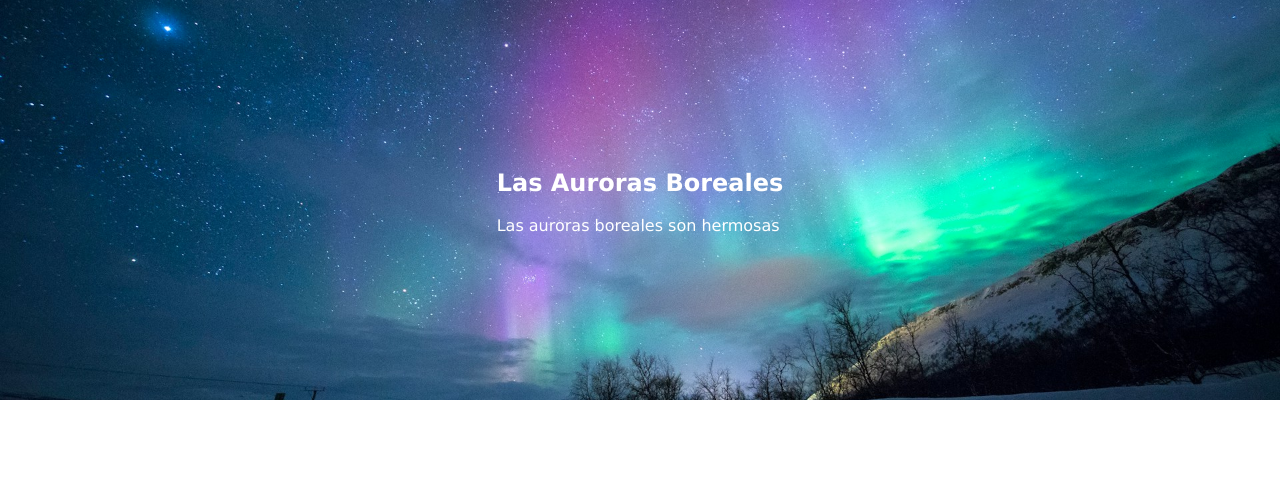
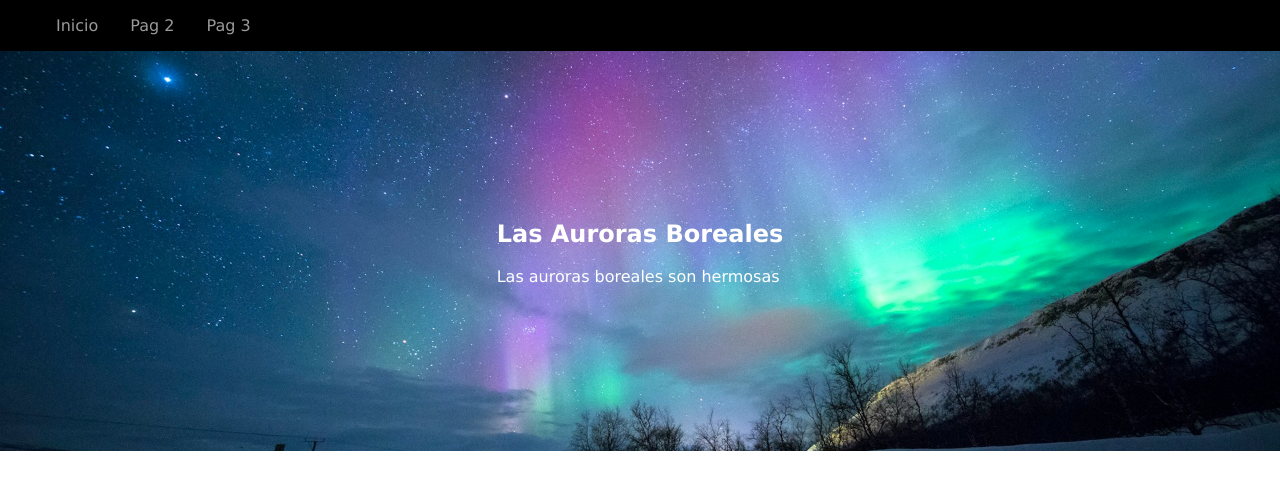
Before and after one commit to valenace/css-avanzado, a plain HTML site: page index.html in a window 1280 px wide. Drawn offline with Linux system fonts and the light colour scheme.

Commit message:
Flexbox: menu horizontal y vertical

```diff
--- a/index.html
+++ b/index.html
@@ -9,6 +9,19 @@
     </head>
 
     <body>
+        <menu class="menu-bar">
+            <ul>
+                <li>
+                    <a href="#">Inicio</a>
+                </li>
+                <li>
+                    <a href="#">Pag 2</a>
+                </li>
+                <li>
+                    <a href="#">Pag 3</a>
+                </li>
+            </ul>
+        </menu>
         <section>
             <div class="hero">
                 <div class="content">
--- a/style.css
+++ b/style.css
@@ -13,3 +13,25 @@ body{
     height: 400px;
     justify-content: center;
 }
+.menu-bar{
+    background-color: #000;
+    margin: 0;
+    /* width: 10em; Para menu vertical */
+}
+.menu-bar ul{
+    margin: 0;
+    padding: 0;
+    display: flex;
+    /* flex-direction: column; Para menu vertical*/
+}
+.menu-bar li{
+    padding: 1em;
+    list-style: none;
+}
+.menu-bar a{
+    text-decoration: none;
+    color: rgba(255, 255, 255, 0.6);
+}
+.menu-bar a:hover{
+    color: white;
+}
```
